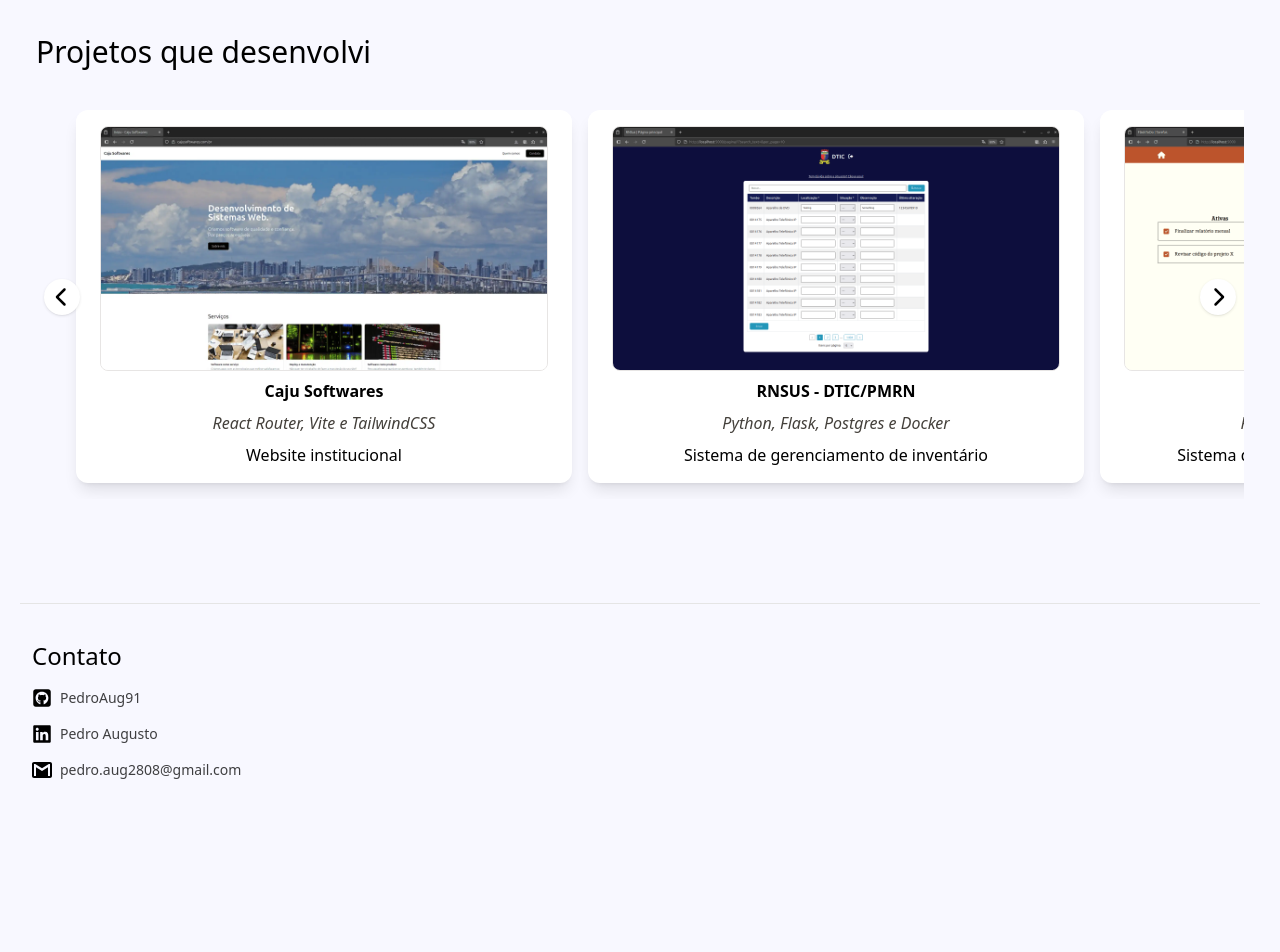
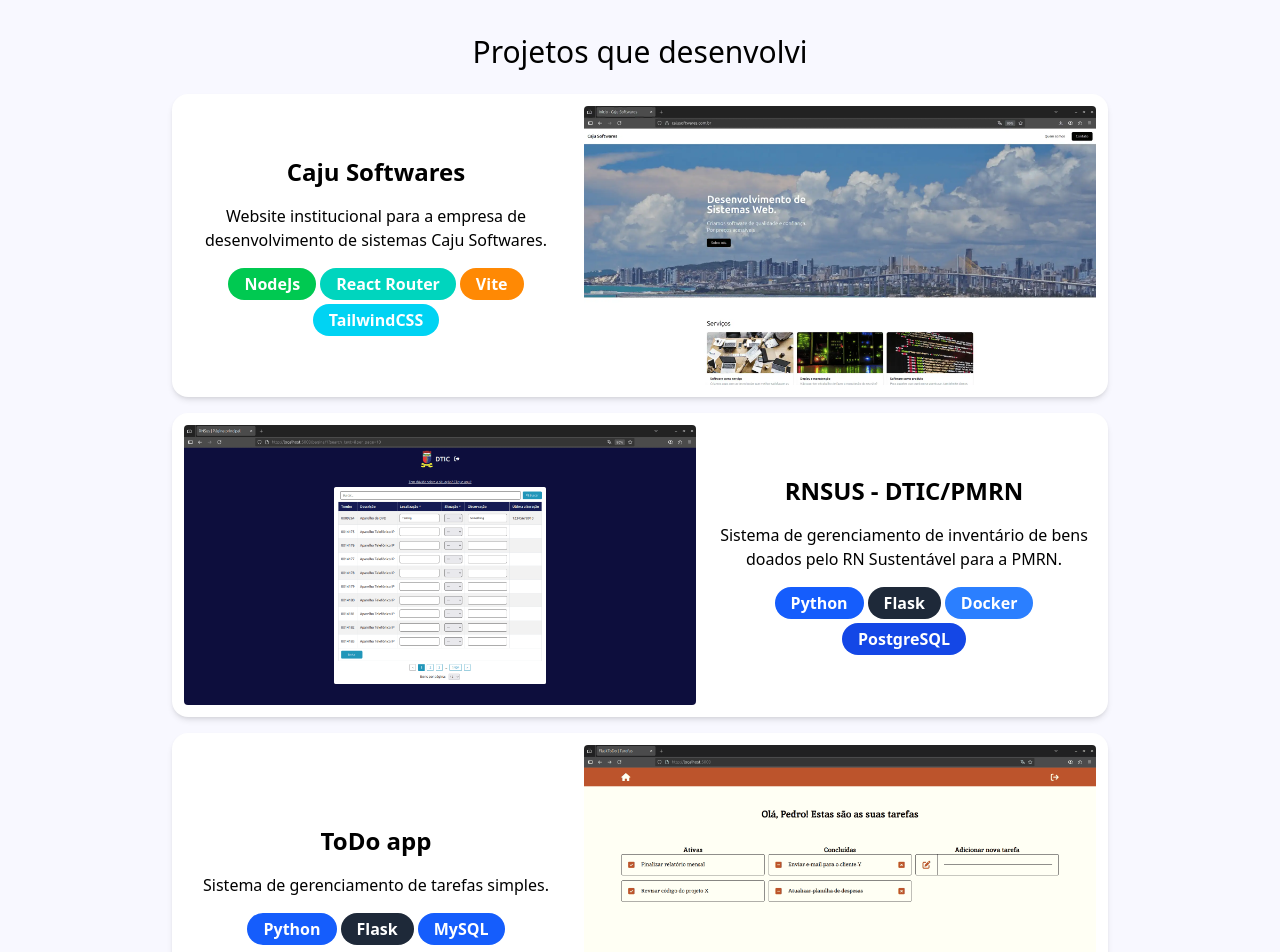
Before and after one commit to PedroAug91/portfolio, a React (Vite) app: page / in a window 1280 px wide. Shown: the part 860-1812 px from the top of the page. Before the commit the page ends 1676 px from the top, so only its background shows below. Built offline with nearby package versions, Linux system fonts and the light colour scheme.

Commit message:
refac: Projects section

```diff
--- a/src/components/Card.tsx
+++ b/src/components/AboutMeCard.tsx
@@ -1,4 +1,4 @@
-function Card() {
+function AboutMeCard() {
     return (
         <div className='max-w-[] sm:max-w-lg mt-10 rounded-2xl p-6 backdrop-blur-md bg-white/10 border border-white/20 shadow-lg text-white'>
             <p className='mb-4 text-lg'>
@@ -9,10 +9,10 @@
                 Informação pelo Instituto Metrópole Digital (IMD/UFRN) e possuo
                 curso técnico em informática pelo IFRN.
             </p>
-            <p className='mb-2 font-semibold'>
+            <p className='mb-2 font-bold'>
                 Tenho experiência com as seguintes tecnologias:
             </p>
-            <ul className='columns-2 sm:columns-3 text-sm list-disc list-inside gap-x-4'>
+            <ul className='columns-2 sm:columns-3 text-sm list-disc list-inside gap-x-4 font-bold'>
                 <li>Python</li>
                 <li>JavaScript</li>
                 <li>TypeScript</li>
@@ -34,4 +34,4 @@
     );
 }
 
-export default Card;
+export default AboutMeCard;
--- a/src/components/Carousel.tsx
+++ /dev/null
@@ -1,54 +0,0 @@
-import React, { useRef } from "react";
-import { ChevronLeft, ChevronRight } from "./Icons";
-
-import type { ReactElement } from "react";
-
-interface CarouselProps {
-    children: ReactElement | ReactElement[];
-}
-
-function Carousel({ children }: CarouselProps) {
-    const scrollRef = useRef<HTMLDivElement>(null);
-
-    const scroll = (direction: "left" | "right") => {
-        if (!scrollRef.current) return;
-
-        const container = scrollRef.current;
-        const card = container.querySelector("div > *") as HTMLElement;
-
-        if (!card) return;
-
-        const scrollAmount = direction === "left" ? -400 : 400;
-
-        container.scrollBy({ left: scrollAmount, behavior: "smooth" });
-    };
-
-    return (
-        <div className='relative'>
-            <button
-                onClick={() => scroll("left")}
-                className='absolute left-2 top-1/2 z-10 -translate-y-1/2 bg-white rounded-full shadow p-2 hover:bg-gray-100 hover:cursor-pointer'
-            >
-                <ChevronLeft />
-            </button>
-
-            <div
-                ref={scrollRef}
-                className='flex overflow-x-auto scroll-smooth snap-x snap-mandatory gap-4 px-10 py-4 no-scrollbar'
-            >
-                {React.Children.map(children, (child) => (
-                    <div className='flex-shrink-0 snap-center'>{child}</div>
-                ))}
-            </div>
-
-            <button
-                onClick={() => scroll("right")}
-                className='absolute right-2 top-1/2 z-10 -translate-y-1/2 bg-white rounded-full shadow p-2 hover:bg-gray-100 hover:cursor-pointer'
-            >
-                <ChevronRight />
-            </button>
-        </div>
-    );
-}
-
-export default Carousel;
--- a/src/components/CarouselCard.tsx
+++ /dev/null
@@ -1,37 +0,0 @@
-export interface CarouselCardProps {
-    imgSrc: string;
-    imgAlt: string;
-    heading: string;
-    description: string;
-    technologies: string;
-    projectUrl?: string;
-}
-
-function CarouselCard({
-    imgSrc,
-    imgAlt,
-    heading,
-    description,
-    technologies,
-    projectUrl,
-}: CarouselCardProps) {
-    return (
-        <div className='rounded-xl shadow-lg px-6 py-4 max-w-xs sm:max-w-lg text-center flex flex-col gap-2 bg-[#ffffff]'>
-            <a
-                href={projectUrl || "#projects"}
-                target={projectUrl ? "_blank" : "_self"}
-            >
-                <img
-                    src={imgSrc}
-                    alt={imgAlt}
-                    className='max-w-3xs md:max-w-md mx-auto rounded-lg border border-stone-200'
-                />
-            </a>
-            <h1 className='font-bold'>{heading}</h1>
-            <span className='italic text-stone-700'>{technologies}</span>
-            <span className=''>{description}</span>
-        </div>
-    );
-}
-
-export default CarouselCard;
--- a/src/components/Main.tsx
+++ b/src/components/Main.tsx
@@ -1,8 +1,7 @@
-import Card from "./Card";
-import CarouselCard from "./CarouselCard";
-import Carousel from "./Carousel";
 import Hero from "./Hero";
 import Section from "./Section";
+import AboutMeCard from "./AboutMeCard";
+import ProjectCard from "./ProjectCard";
 
 function Main() {
     return (
@@ -12,7 +11,7 @@
                     heading='Quem sou eu? 🤔'
                     className='flex flex-col gap-y-10 items-center lg:flex-row lg:justify-between'
                 >
-                    <Card />
+                    <AboutMeCard />
                     <img
                         src='/assets/itsame.webp'
                         alt="It's a picture of me."
@@ -20,40 +19,43 @@
                     />
                 </Section>
             </Hero>
-            <Section heading='Projetos que desenvolvi' sectionId='projects'>
-                <Carousel>
-                    <CarouselCard
-                        imgSrc='/assets/cajusoftwares.webp'
-                        imgAlt='Imagem de Website institucional'
-                        heading='Caju Softwares'
-                        technologies='React Router, Vite e TailwindCSS'
-                        description='Website institucional'
-                        projectUrl='https://cajusoftwares.com.br'
-                    />
-                    <CarouselCard
-                        imgSrc='/assets/rnsus.webp'
-                        imgAlt='Imagem de sistema de gerenciamento de bens'
-                        heading='RNSUS - DTIC/PMRN'
-                        technologies='Python, Flask, Postgres e Docker'
-                        description='Sistema de gerenciamento de inventário'
-                    />
-                    <CarouselCard
-                        imgSrc='/assets/todoflaskapp.webp'
-                        imgAlt='Imagem de sistema de gerenciamento de tarefas'
-                        heading='ToDo app'
-                        technologies='Python, Flask, MySQL e Docker'
-                        description='Sistema de gerenciamento de tarefas simples'
-                        projectUrl='https://github.com/PedroAug91/todo-flaskapp'
-                    />
-                    <CarouselCard
-                        imgSrc='/assets/telepesquisaia.webp'
-                        imgAlt='Imagem de sistema de gerenciamento de tarefas'
-                        heading='ChatBot RAG'
-                        technologies='ExpressJS, Langchain, React, ChromaDB, Docker'
-                        description='Chatbot para encontrar empresas utilizando busca vetorial'
-                        projectUrl='https://github.com/PedroAug91/telepesquisa-ia'
-                    />
-                </Carousel>
+            <Section heading='Projetos que desenvolvi' sectionId='projects' center={true} className="flex flex-col gap-4">
+                <ProjectCard
+                projectUrl="https://cajusoftwares.com.br"
+                imgSrc="/assets/cajusoftwares.webp"
+                imgAlt="Imagem website institucional."
+                heading="Caju Softwares"
+                description="Website institucional para a empresa de desenvolvimento de sistemas Caju Softwares."
+                technologies={["NodeJs", "React Router", "Vite", "TailwindCSS"]}
+                imageSide="right"
+                />
+                <ProjectCard
+                projectUrl=""
+                imgSrc="/assets/rnsus.webp"
+                imgAlt="Imagem website de gerenciamento de inventário."
+                heading="RNSUS - DTIC/PMRN"
+                description="Sistema de gerenciamento de inventário de bens doados pelo RN Sustentável para a PMRN."
+                technologies={["Python", "Flask", "Docker", "PostgreSQL"]}
+                imageSide="left"
+                />
+                <ProjectCard
+                projectUrl="https://github.com/PedroAug91/todo-flaskapp"
+                imgSrc="/assets/todoflaskapp.webp"
+                imgAlt="Imagem website de gerenciamento de tarefas."
+                heading="ToDo app"
+                description="Sistema de gerenciamento de tarefas simples."
+                technologies={["Python", "Flask", "MySQL"]}
+                imageSide="right"
+                />
+                <ProjectCard
+                projectUrl=""
+                imgSrc="/assets/telepesquisaia.webp"
+                imgAlt="Imagem website institucional."
+                heading="ChatBot RAG"
+                description="Chatbot para encontrar empresas utilizando embeddings, Rag e Vector Search"
+                technologies={["React", "NodeJs", "TailwindCSS", "Vite", "Docker", "ExpressJs"]}
+                imageSide="right"
+                />
             </Section>
         </main>
     );
--- /dev/null
+++ b/src/components/ProjectCard.tsx
@@ -0,0 +1,106 @@
+type Technologies = "Python"
+    | "JavaScript"
+    | "TypeScript"
+    | "PHP"
+    | "HTML5"
+    | "CSS3"
+    | "Flask"
+    | "NodeJs"
+    | "ExpressJs"
+    | "Laravel"
+    | "React"
+    | "React Router"
+    | "TailwindCSS"
+    | "Docker"
+    | "PostgreSQL"
+    | "MySQL"
+    | "Vite"
+
+interface ProjectCardProps {
+    imgSrc: string;
+    imgAlt: string;
+    heading: string;
+    description: string;
+    technologies: Technologies[];
+    imageSide: "right" | "left"
+    projectUrl?: string;
+}
+
+function getColor(technology: Technologies) {
+    const technologies = {
+        Python: "bg-blue-600",
+        JavaScript: "bg-yellow-400",
+        TypeScript: "bg-cyan-500",
+        PHP: "bg-purple-500",
+        HTML5: "bg-red-500",
+        CSS3: "bg-blue-500",
+        Flask: "bg-gray-800",
+        NodeJs: "bg-green-500",
+        ExpressJs: "bg-red-500",
+        Laravel: "bg-orange-500",
+        React: "bg-cyan-400",
+        "React Router": "bg-teal-400",
+        TailwindCSS: "bg-cyan-400",
+        Docker: "bg-blue-500",
+        PostgreSQL: "bg-blue-700",
+        MySQL: "bg-blue-600",
+        Vite: "bg-orange-400",
+    }
+
+    return technologies[technology];
+}
+
+function ProjectCard({
+    imgSrc,
+    imgAlt,
+    heading,
+    description,
+    technologies,
+    projectUrl,
+    imageSide
+}: ProjectCardProps) {
+    const tags = technologies.map((t) => {
+        const bgColor = getColor(t)
+        return <li className={`${bgColor} text-white font-semibold py-1 px-4 rounded-full`} >{t}</li>
+    });
+
+    const img = <a href={projectUrl} target="_blank"><img className="max-w-xs md:max-w-lg rounded-sm" src={imgSrc} alt={imgAlt} /></a>
+    const div = (
+                <div className="flex flex-col gap-4 justify-center sm:min-w-sm max-w-sm order-1 lg:order-none">
+                    <h1 className="text-2xl font-semibold mx-auto">
+                        {heading}
+                    </h1>
+                    <p className="text-wrap text-center">
+                        {description}
+                    </p>
+                    <ul className="flex gap-1 flex-wrap justify-center">
+                        {tags}
+                    </ul>
+                </div>
+    )
+
+    let content;
+    if (imageSide === "left") {
+        content = (
+            <>
+            {img}
+            {div}
+            </>
+        )
+    } else {
+        content = (
+            <>
+            {div}
+            {img}
+            </>
+        )
+    }
+
+    return (
+        <div className='bg-white shadow-md rounded-2xl py-3 px-3 flex flex-col items-center lg:flex-row lg:justify-between gap-4 max-w-fit'>
+            {content}
+        </div>
+    );
+}
+
+export default ProjectCard;
--- a/src/components/Section.tsx
+++ b/src/components/Section.tsx
@@ -15,16 +15,14 @@
     className = "",
     center = false,
 }: SectionProps) {
-    const sectionHeading = (
-        <h1 className={`text-3xl mb-6 ${center ? "max-w-fit mx-auto" : ""}`}>
-            {heading}
-        </h1>
-    );
-
     return (
-        <section className='py-10 md:py-26 px-4' id={sectionId}>
-            {sectionHeading}
-            <div className={className}>{children}</div>
+        <section className={`py-10 md:py-26 px-4 flex flex-col ${center ? "items-center" : ""}`} id={sectionId}>
+            <h1 className={`text-3xl mb-6`}>
+                {heading}
+            </h1>
+            <div className={className}>
+                {children}
+            </div>
         </section>
     );
 }
```
